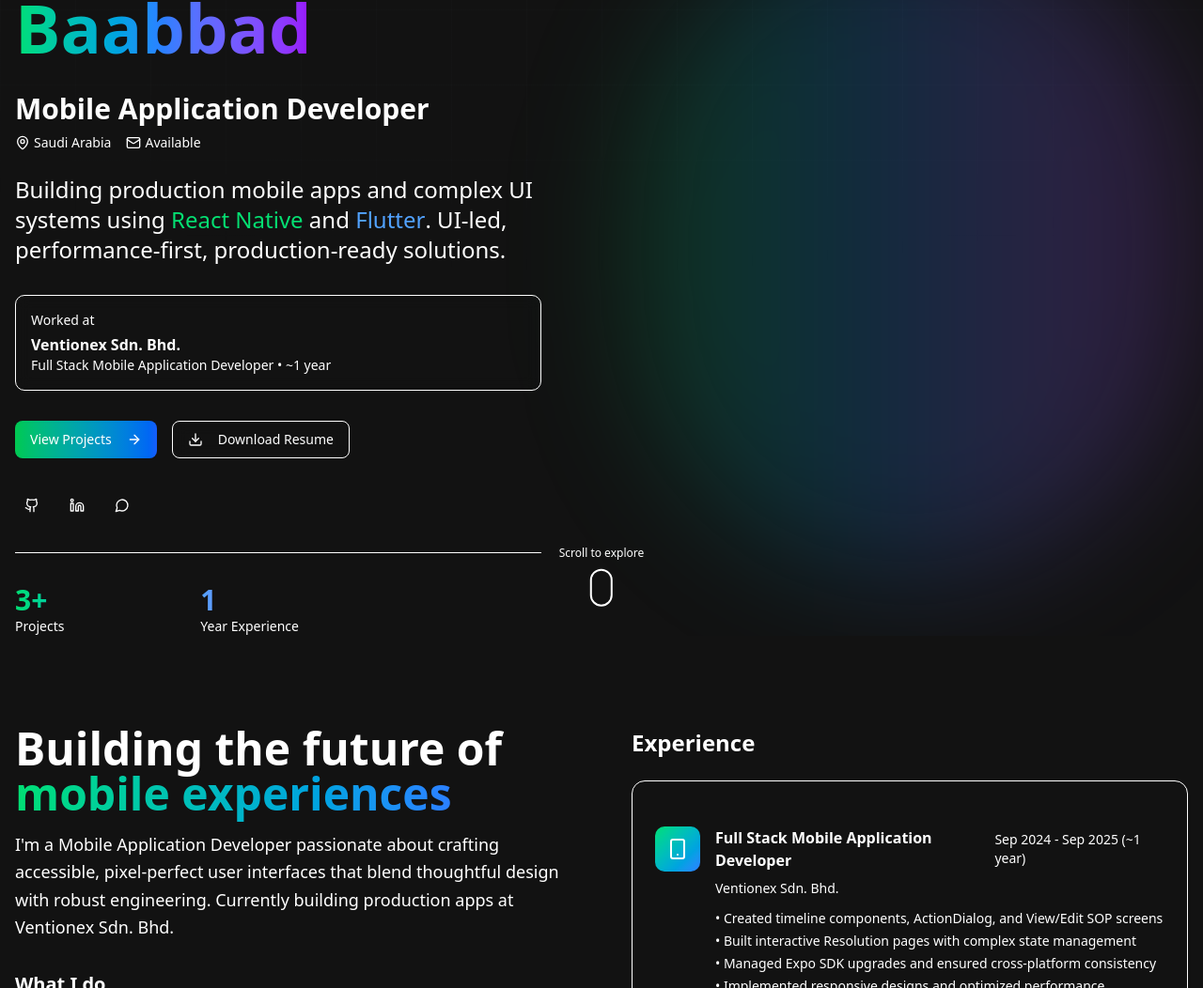
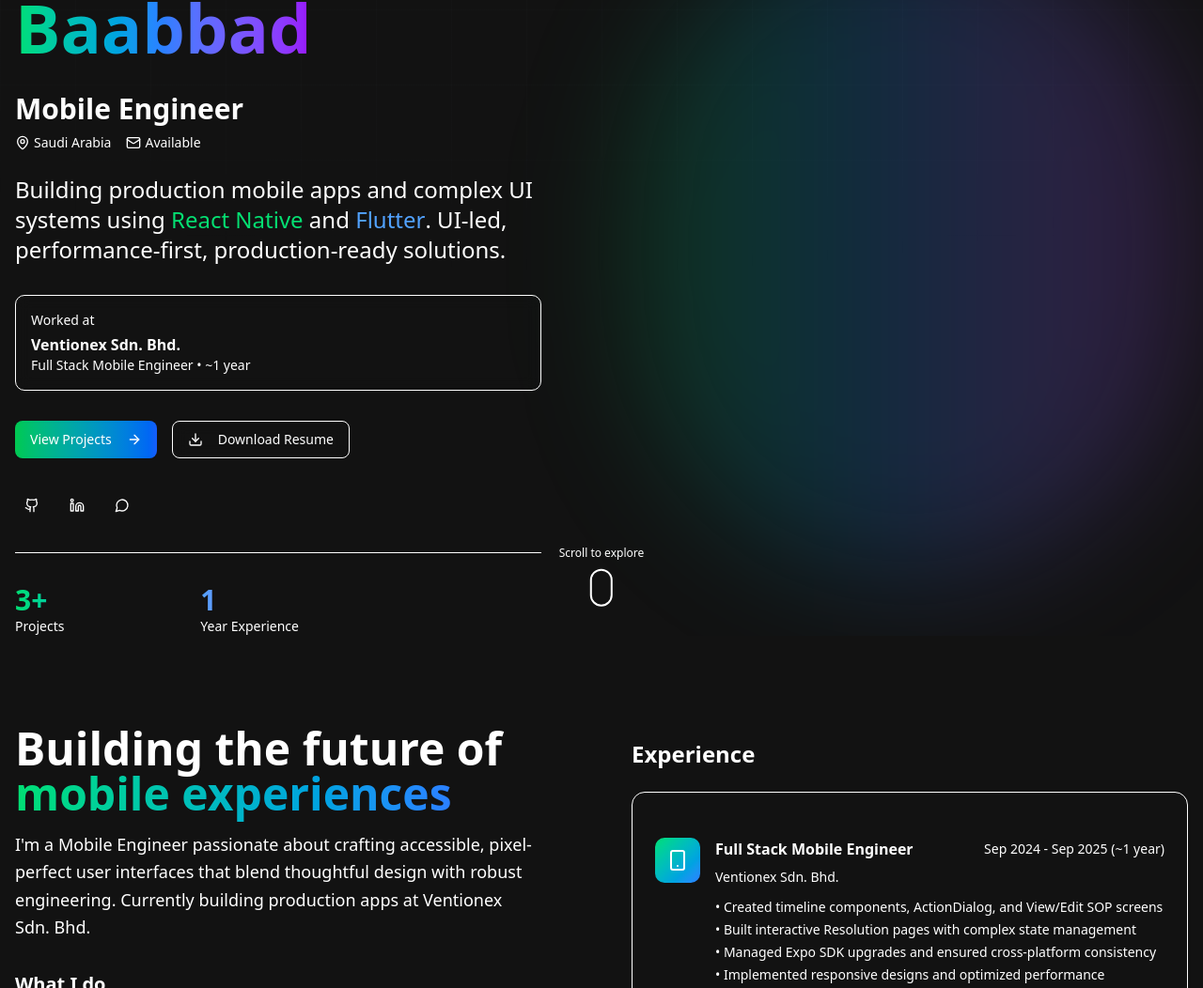
Before and after one commit to ba3b/mohammed-portfolio, a Next.js app: page / in a window 1280 px wide. Shown: the part 150-1202 px from the top of the page at 94% size. Built offline with nearby package versions, Linux system fonts and the light colour scheme.

Commit message:
Update terms and resume

```diff
--- a/app/about/page.tsx
+++ b/app/about/page.tsx
@@ -8,7 +8,7 @@ import { Navigation } from '@/components/navigation'
 export const metadata: Metadata = {
   title: 'About - Mohammed Baabbad',
   description:
-    'Learn more about Mohammed Baabbad, Mobile Application Developer with expertise in React Native, Flutter, and modern UI development.',
+    'Learn more about Mohammed Baabbad, Mobile Engineer with expertise in React Native, Flutter, and modern UI development.',
 }
 
 export default function AboutPage() {
--- a/app/layout.tsx
+++ b/app/layout.tsx
@@ -18,26 +18,24 @@ const jetbrainsMono = JetBrains_Mono({
 })
 
 export const metadata: Metadata = {
-  title: 'Mohammed Baabbad - Mobile Application Developer',
+  title: 'Mohammed Baabbad - Mobile Engineer',
   description:
-    'Mobile Application Developer building production apps with React Native and Flutter. UI-led, performance-first, production-ready.',
-  keywords: ['Mobile Developer', 'React Native', 'Flutter', 'Expo', 'UI/UX', 'Frontend'],
+    'Mobile Engineer building production apps with React Native and Flutter. UI-led, performance-first, production-ready.',
+  keywords: ['Mobile Engineer', 'React Native', 'Flutter', 'Expo', 'UI/UX', 'Frontend'],
   authors: [{ name: 'Mohammed Baabbad' }],
   creator: 'Mohammed Baabbad',
   openGraph: {
     type: 'website',
     locale: 'en_US',
     url: 'https://mohammed-Baabbad.vercel.app',
-    title: 'Mohammed Baabbad - Mobile Application Developer',
-    description:
-      'Mobile Application Developer building production apps with React Native and Flutter.',
+    title: 'Mohammed Baabbad - Mobile Engineer',
+    description: 'Mobile Engineer building production apps with React Native and Flutter.',
     siteName: 'Mohammed Baabbad Portfolio',
   },
   twitter: {
     card: 'summary_large_image',
-    title: 'Mohammed Baabbad - Mobile Application Developer',
-    description:
-      'Mobile Application Developer building production apps with React Native and Flutter.',
+    title: 'Mohammed Baabbad - Mobile Engineer',
+    description: 'Mobile Engineer building production apps with React Native and Flutter.',
   },
   robots: {
     index: true,
--- a/components/sections/about-hero.tsx
+++ b/components/sections/about-hero.tsx
@@ -27,7 +27,7 @@ export function AboutHero() {
                     </div>
                   </div>
                   <h1 className="text-2xl font-bold mb-2">Mohammed Baabbad</h1>
-                  <p className="text-muted-foreground mb-4">Mobile Application Developer</p>
+                  <p className="text-muted-foreground mb-4">Mobile Engineer</p>
                   <div className="flex items-center justify-center gap-2 text-sm text-muted-foreground mb-2">
                     <MapPin className="h-4 w-4" />
                     <span>Saudia Arabia</span>
@@ -78,11 +78,10 @@ export function AboutHero() {
                 </span>
               </h2>
               <p className="text-lg text-muted-foreground leading-relaxed">
-                I'm a Mobile Application Developer passionate about crafting accessible,
-                pixel-perfect user interfaces that blend thoughtful design with robust engineering.
-                My favorite work lies at the intersection of design and development, creating
-                experiences that not only look great but are meticulously built for performance and
-                usability.
+                I'm a Mobile Engineer passionate about crafting accessible, pixel-perfect user
+                interfaces that blend thoughtful design with robust engineering. My favorite work
+                lies at the intersection of design and development, creating experiences that not
+                only look great but are meticulously built for performance and usability.
               </p>
             </div>
 
@@ -91,9 +90,9 @@ export function AboutHero() {
                 <CardContent className="p-6">
                   <h3 className="font-semibold mb-3 text-green-400">Current Focus</h3>
                   <p className="text-sm text-muted-foreground leading-relaxed">
-                    Currently working as a Full Stack Mobile Application Developer at Ventionex Sdn.
-                    Bhd., specializing in React Native and Expo development. I contribute to the
-                    creation and maintenance of production mobile applications.
+                    Currently working as a Full Stack Mobile Engineer at Ventionex Sdn. Bhd.,
+                    specializing in React Native and Expo development. I contribute to the creation
+                    and maintenance of production mobile applications.
                   </p>
                 </CardContent>
               </Card>
@@ -102,7 +101,7 @@ export function AboutHero() {
                 <CardContent className="p-6">
                   <h3 className="font-semibold mb-3 text-blue-400">What I'm Looking For</h3>
                   <p className="text-sm text-muted-foreground leading-relaxed">
-                    I'm interested in roles that challenge me to grow as a mobile developer, working
+                    I'm interested in roles that challenge me to grow as a mobile engineer, working
                     on complex UI systems, performance optimization, and cross-platform solutions
                     that make a real impact.
                   </p>
--- a/components/sections/about-preview.tsx
+++ b/components/sections/about-preview.tsx
@@ -49,9 +49,9 @@ export function AboutPreview() {
               </h2>
 
               <p className="text-lg text-muted-foreground text-pretty leading-relaxed">
-                I'm a Mobile Application Developer passionate about crafting accessible,
-                pixel-perfect user interfaces that blend thoughtful design with robust engineering.
-                Currently building production apps at Ventionex Sdn. Bhd.
+                I'm a Mobile Engineer passionate about crafting accessible, pixel-perfect user
+                interfaces that blend thoughtful design with robust engineering. Currently building
+                production apps at Ventionex Sdn. Bhd.
               </p>
             </div>
 
--- a/components/sections/contact-preview.tsx
+++ b/components/sections/contact-preview.tsx
@@ -27,7 +27,7 @@ export function ContactPreview() {
 
           <p className="text-lg text-muted-foreground mb-12 text-pretty">
             I'm always interested in new opportunities and exciting projects. Whether you're looking
-            for a mobile developer or want to discuss a potential collaboration, I'd love to hear
+            for a mobile engineer or want to discuss a potential collaboration, I'd love to hear
             from you.
           </p>
 
--- a/components/sections/hero-section.tsx
+++ b/components/sections/hero-section.tsx
@@ -68,7 +68,7 @@ export function HeroSection() {
 
               <motion.div variants={itemVariants} className="space-y-2">
                 <h2 className="text-2xl md:text-3xl font-semibold text-foreground">
-                  Mobile Application Developer
+                  Mobile Engineer
                 </h2>
                 <div className="flex items-center gap-4 text-muted-foreground">
                   <div className="flex items-center gap-1">
@@ -103,7 +103,7 @@ export function HeroSection() {
               <div className="text-sm text-muted-foreground mb-1">Worked at</div>
               <div className="font-semibold text-foreground">Ventionex Sdn. Bhd.</div>
               <div className="text-sm text-muted-foreground">
-                Full Stack Mobile Application Developer • ~1 year
+                Full Stack Mobile Engineer • ~1 year
               </div>
             </motion.div>
 
--- a/data/projects.ts
+++ b/data/projects.ts
@@ -19,7 +19,7 @@ export const projects: Project[] = [
     playstore:
       'https://play.google.com/store/apps/details?id=com.dev_simpnify.mobilesimpleunifiedplatform',
     timeline: '1 year',
-    role: 'Full Stack Mobile Application Developer',
+    role: 'Full Stack Mobile Engineer',
     technologies: [
       'React Native',
       'Expo',
--- a/data/resume.ts
+++ b/data/resume.ts
@@ -2,16 +2,16 @@ import type { ResumeData } from '@/lib/types'
 
 export const resumeData: ResumeData = {
   name: 'Mohammed Baabbad',
-  title: 'Mobile Application Developer',
+  title: 'Mobile Engineer',
   location: 'Saudi Arabia',
   email: 'mbaabad1234@gmail.com',
   website: 'https://mohammed-baabbad.vercel.app',
   summary:
-    'Mobile Application Developer building production apps with React Native and Flutter. UI-led, performance-first, production-ready solutions with nearly 1 year of professional experience.',
+    'Mobile Engineer building production apps with React Native and Flutter. UI-led, performance-first, production-ready solutions with nearly 1 year of professional experience.',
   experience: [
     {
       company: 'Ventionex Sdn. Bhd.',
-      role: 'Full Stack Mobile Application Developer',
+      role: 'Full Stack Mobile Engineer',
       duration: 'Sep 2024 - Sep 2025 (~1 year)',
       location: 'Malaysia',
       description: 'Led UI/UX and frontend implementation for in-house SOP management application',
```
Also changed, not shown: 2 other files (tests, documents, lock files or other folders).
